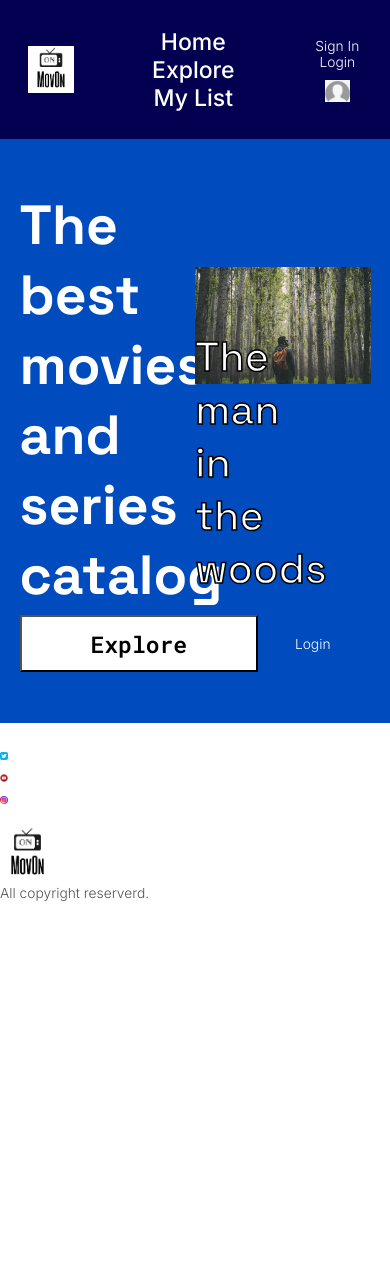
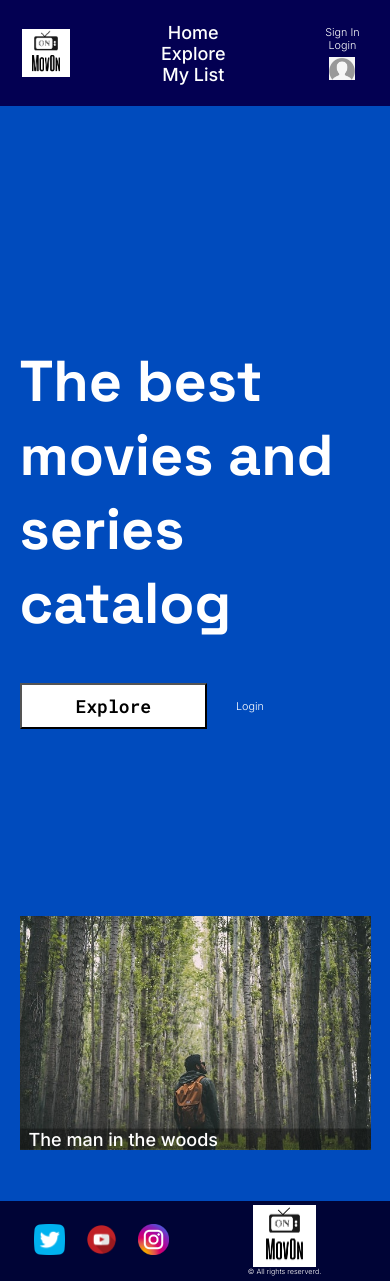
Before and after one commit to felipeSucupiraO/MovOn, a plain HTML site: page assets/index.html in a window 390 px wide. Before the commit the page ends 901 px from the top, so only its background shows below. Drawn offline with Linux system fonts and the light colour scheme.

Commit message:
Footer and main styles finished; small ajustments

```diff
--- a/assets/index.html
+++ b/assets/index.html
@@ -17,7 +17,7 @@
         <h1 class="inv">MovOn</h1>
 
         <header>
-            <img class="logo" src="./images/movon.png" alt="MovOn Logo">
+            <img class="header-logo" src="./images/movon.png" alt="MovOn Logo">
 
             <nav>
                 <h2 class="inv">Navigation</h2>
@@ -60,7 +60,7 @@
                 <aside class="movie-showcase">
                     <h2 class="inv">Movie Showcase</h2>
                     <img class="movie-horizontal-poster" src="./images/movies/maninthewoodshorizontal.jpeg" alt="&#34Man in the woods&#34 movie poster.">
-                    <p class="h2">The man in the woods</p>
+                    <p class="h3">The man in the woods</p>
                     <!-- Should this image have alt or not? -->
                 </aside>
             </div>
@@ -74,13 +74,16 @@
                 <!-- Experiment with type attribute to style the list -->
             <ul class="socials">
                 <li><a href="https://www.twitter.com" title="MovOn Twitter Account"><img src="./images/twitterlogo.png" alt="Twitter Profile Link"></a></li>
-                <li><a  href="https://www.youtube.com" title="MovOn Youtube Account"><img src="./images/youtubelogo.png" alt="Youtube Channel Link"></a></li>
-                <li><a  href="https://www.instagram.com" title="MovOn Instagram Account"><img src="./images/instagramlogo.png" alt="Instagram Profile Link"></a></li>
+                <li><a href="https://www.youtube.com" title="MovOn Youtube Account"><img src="./images/youtubelogo.png" alt="Youtube Channel Link"></a></li>
+                <li><a href="https://www.instagram.com" title="MovOn Instagram Account"><img src="./images/instagramlogo.png" alt="Instagram Profile Link"></a></li>
             </ul>
 
-            <img class="logo" src="./images/movon.png" alt="MovOn Logo">
+            <div class="footer-logo">
+                <img class="logo" src="./images/movon.png" alt="MovOn Logo">
 
-            <p class="copyright subtext">All copyright reserverd.</p>
+                <p class="copyright subtext">&#169 All rights reserverd.</p>
+            </div>
+
         </footer>
 
     </body>
--- a/assets/styles/styles.css
+++ b/assets/styles/styles.css
@@ -14,10 +14,13 @@ html {
 body {
     margin: 0 auto;
     font-family: 'Inter', sans-serif;
-
-
 }
 
+@media (max-width: 810px) {
+    html {
+        font-size: 90%;
+    }
+}
 
 /* ------------------
     Typography
@@ -42,8 +45,6 @@ h2,
 .h2 {
     font-family: 'Space Grotesk', sans-serif;
 }
-
-/* put the sizes on the typography */
 
 h1, .h1 {
     font-weight: 700;
@@ -70,7 +71,6 @@ p {
 }
 
 .subtext {
-    color: #545454;
     font-weight: 300;
     font-size: 0.75rem;
 }
@@ -97,17 +97,11 @@ button {
     display: none;
 }
 
-.logo {
-    max-width: 3.6%;
-    align-self: center;
-}
-
 .login-link {
     color: #545454;
     font-weight: 300;
     font-size: 0.75rem;
-}
-/* I don't know if I should put the subtext class in the html or to change the login-link class itself. Changing the html to fix the style don't seem right, seems to break the separation of concerns rule  */
+} /* I don't know if I should put the subtext class in the html or to change the login-link class itself. Changing the html to fix the style don't seem right, seems to break the separation of concerns rule  */
 
 ul {
     list-style: none;
@@ -128,6 +122,11 @@ header {
     justify-content: space-between;
 }
 
+.header-logo {
+    max-width: 3.6%;
+    align-self: center;
+}
+
 nav {
     width: 38%;
 
@@ -135,8 +134,7 @@ nav {
 
     display: flex;
     flex-direction: column;
-    justify-content: center;
-    /* the only reason why nav is a flex is to align the ul vertically */
+    justify-content: center; /* the only reason why nav is a flex is to align the ul vertically */
 }
 
 nav ul {
@@ -171,7 +169,7 @@ nav ul {
 }
 
 @media (max-width: 810px) {
-    .logo {
+    .header-logo {
         max-width: 14%;
     }
 
@@ -228,13 +226,15 @@ main .container {
     width: 40%;
 }
 
+.main-part p {
+    font-size: 4em;
+}
+
 .lower-main-part {
     display: flex;
     align-items: center;
 
-    height: auto;
-
-    margin-top: 4%;
+    margin-top: 3em;
 }
 
 .lower-main-part form {
@@ -253,31 +253,112 @@ main .container {
 
     background-color: #ffffff;
 }
-/* the size of the button here works on a cascading way: the button element is the size of the form element. The form has auto width, but the height is the size of the div. The div has auto height. This way, the form structure can exist while the button's size depends only of the size of the letters inside it. */
+
+.lower-main-part button:hover {
+    background-color: red;
+    color: #ffffff;
+} /* the size of the button here works on a cascading way: the button element is the size of the form element. The form has auto width, but the height is the size of the div. The div has auto height. This way, the form structure can exist while the button's size depends only of the size of the letters inside it. */
 
 
 .movie-showcase {
     width: 50%;
-
-    text-align: end;
 }
 
 .movie-showcase p {
-    -webkit-text-stroke: 1.5px black;
+    background-color: hsla(0, 0%, 0%, 0.35); /* i used the hsla format to change the background's opacity */
 
-    margin-top: -1.4em;
-    margin-right: 8rem;
+    transform: translateY(-1.7rem);
+
+    display: block;
+
+    padding: 0 0.5em;
+    margin-bottom: -1.7rem; /* this margin makes the white space bellow the text disapear */
+
+    overflow: hidden;
+    text-overflow: ellipsis;
+    white-space: nowrap;
 }
 
 .movie-horizontal-poster {
-    max-width: 100%;
+    width: 100%;
 }
 
+@media(max-width: 810px) {
+    main .container {
+        flex-direction: column;
+        align-items: center;
+    }
+
+    .main-part, .movie-showcase {
+        width: 100%;
+    }
+
+    .main-part {
+        margin: 13em 0;
+    }
+}
 
 /*
 footer
 */
 
+footer {
+    display: flex;
+    justify-content: space-evenly;
+    align-items: center;
+
+    background-color: #000436;
+}
+
+footer ul {
+    width: 8%;
+
+    margin: 0;
+
+    display: flex;
+    justify-content: space-between;
+}
+
+footer li {
+    width: 20%;
+}
+
 footer ul img {
-    width: 2%;
+    width: 100%;
 }
+
+.footer-logo {
+    width: 8%;
+    padding: 0.7em;
+
+}
+
+.footer-logo img {
+    width: 40%;
+
+    display: block;
+    margin: 0 auto;
+}
+
+.copyright {
+    font-size: 0.6rem;
+
+    text-align: center;
+}
+
+@media(max-width: 810px) {
+    .footer-logo {
+        width: 40%;
+        padding: 0.3em;
+    }
+
+    footer ul {
+        width: 40%;
+
+        justify-content: space-around;
+    }
+
+    .copyright {
+        font-size: 0.5rem;
+    }
+}
```
